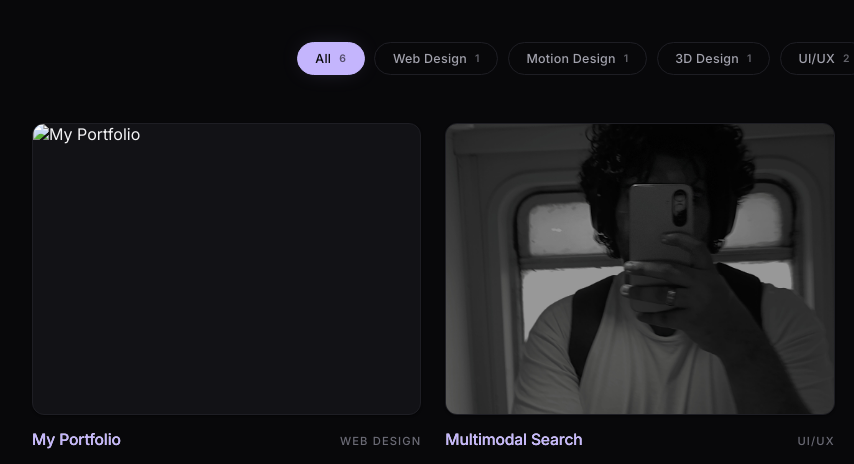
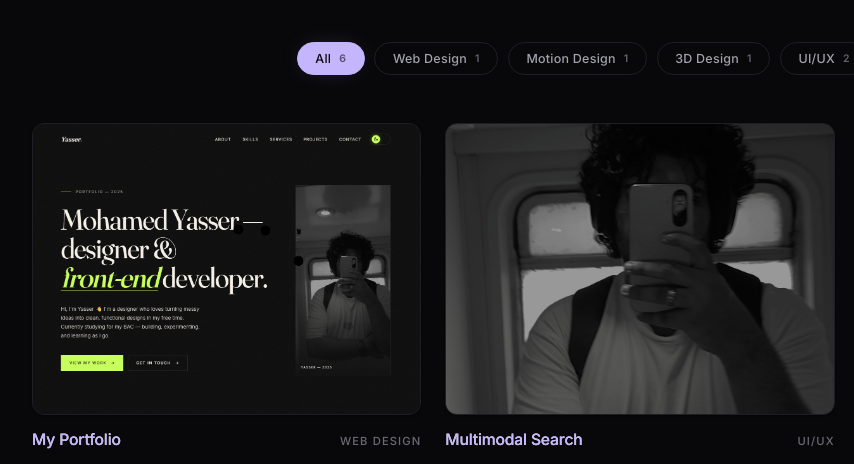
Before and after one commit to yasser-afk11/My-Projects-page, a plain HTML site: page index.html in a window 1280 px wide. Shown: the part 272-736 px from the top of the page, 0-854 px from the left. Drawn offline with Linux system fonts and the light colour scheme.

Commit message:
Update index.html

```diff
--- a/index.html
+++ b/index.html
@@ -983,7 +983,7 @@
     {
       title: 'My Portfolio',
       niche: 'Web Design',
-      image: 'img1.png',
+      image: 'project1img.png',
       video: 'portfolio1.mp4',
       link: 'https://medyasser.netlify.app/',
       desc1: 'My personal portfolio website, built to showcase my design and development work.',
```
